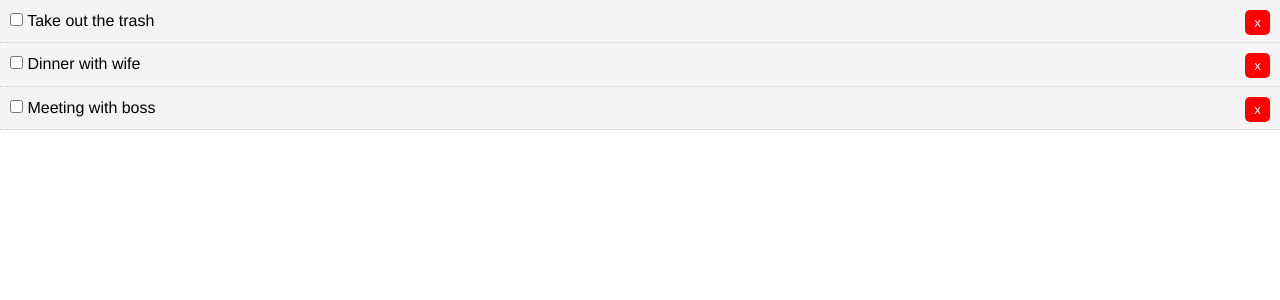
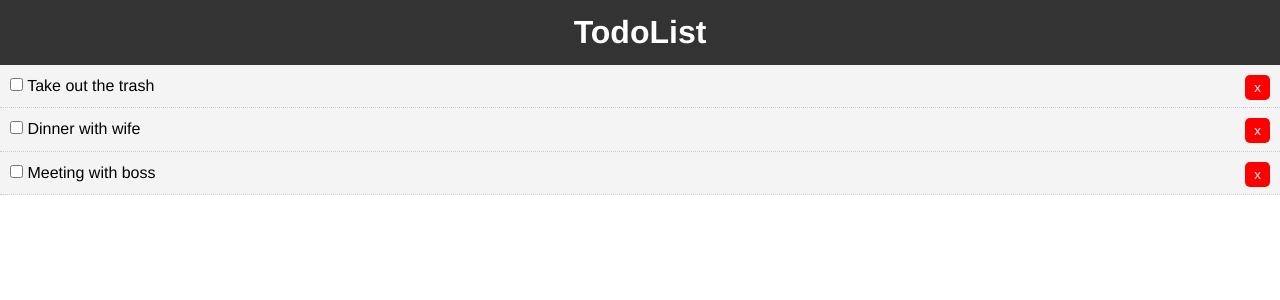
Before and after one commit to nomadlife/react_test_2, a React (Create React App) app: page / in a window 1280 px wide. Shown: the top 300 px of the page. Built offline with nearby package versions, Linux system fonts and the light colour scheme.

Commit message:
add header component

```diff
--- a/src/App.js
+++ b/src/App.js
@@ -1,7 +1,9 @@
 import React, { Component } from 'react';
+
 import Todos from './components/Todos';
 
 import './App2.css';
+import Header from './components/layout/header';
 
 class App extends Component {
 state = {
@@ -46,6 +48,7 @@
 
     return (
       <div className="App">
+        <Header/>
         <Todos todos={this.state.todos} markComplete={this.markComplete}
         delTodo={this.delTodo}></Todos>
       </div>
--- /dev/null
+++ b/src/components/layout/header.js
@@ -0,0 +1,17 @@
+import React from 'react'
+
+function Header() {
+    return (
+        <header style={headerStyle}>
+            <h1>TodoList</h1>
+        </header>
+    )
+}
+
+const headerStyle = {
+    background:'#333',
+    color:'#fff',
+    textAlign:'center',
+    padding:'10px'
+}
+export default Header
```
